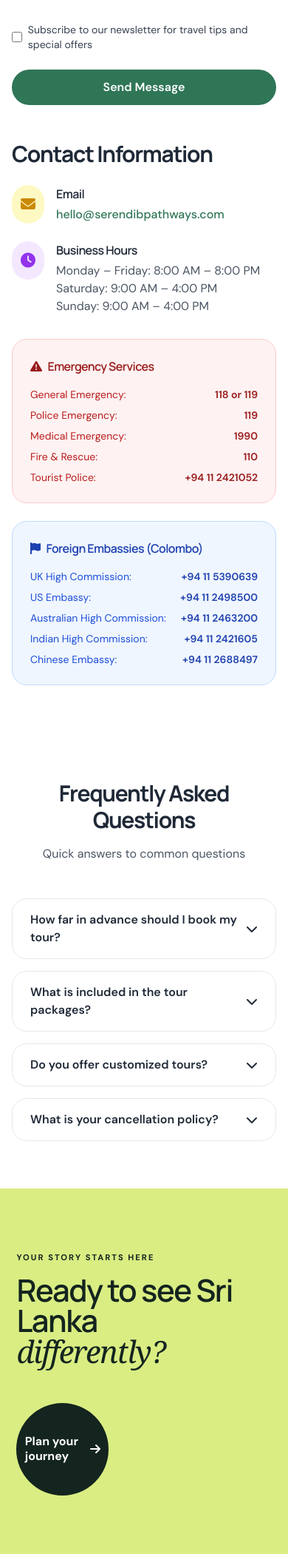
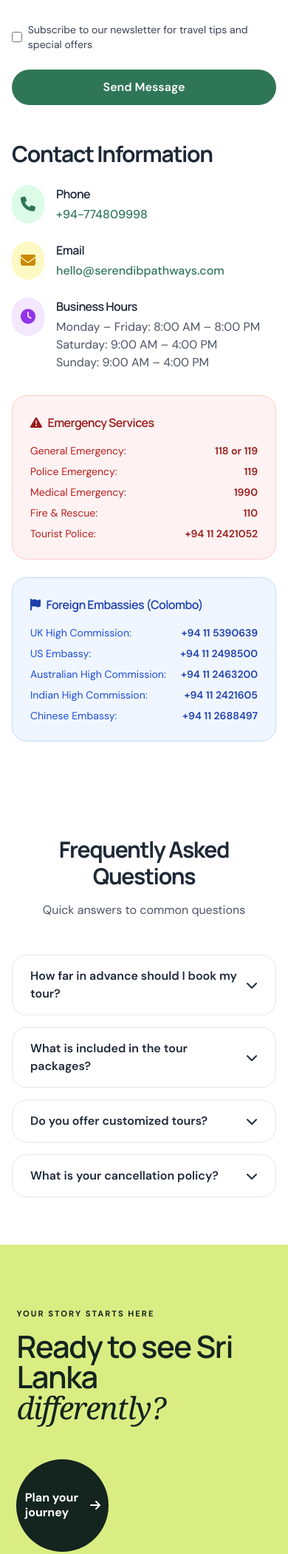
Before and after one commit to san31644-max/serendib-pathways, a PHP site: page /contact.php in a window 390 px wide. Shown: the part 1554-3654 px from the top of the page at 74% size. Run offline with PHP 8.4, Linux system fonts and the light colour scheme; some libraries are stand-ins or nearby versions.

Commit message:
Update contact phone number

```diff
--- a/contact.php
+++ b/contact.php
@@ -357,6 +357,15 @@ include 'includes/header.php';
 
                     <div class="space-y-6">
                         <div class="flex items-start space-x-4">
+                            <div class="bg-green-100 p-3 rounded-full">
+                                <i class="fas fa-phone text-green-600 text-xl"></i>
+                            </div>
+                            <div>
+                                <h3 class="font-semibold text-gray-800 mb-1">Phone</h3>
+                                <p><a class="text-green-700 hover:text-green-800 font-medium" href="tel:+94774809998">+94-774809998</a></p>
+                            </div>
+                        </div>
+                        <div class="flex items-start space-x-4">
                             <div class="bg-yellow-100 p-3 rounded-full">
                                 <i class="fas fa-envelope text-yellow-600 text-xl"></i>
                             </div>
--- a/includes/footer.php
+++ b/includes/footer.php
@@ -1,5 +1,5 @@
 </main><section class="prefooter"><div><span class="eyebrow">YOUR STORY STARTS HERE</span><h2>Ready to see Sri Lanka<br><em>differently?</em></h2></div><a href="contact.php" class="circle-link" aria-label="Plan your journey"><span>Plan your<br>journey</span><i class="fa-solid fa-arrow-right"></i></a></section>
-<footer class="site-footer"><div class="footer-grid"><div><a class="brand brand-light" href="index.php"><span class="brand-scene footer-scene"><img src="assets/serendib-pathways-transparent.png" alt=""></span><span class="brand-name footer-brand-name"><strong>Serendib</strong><small>Pathways</small></span></a><p>Rare places. Real people.<br>Remarkable Sri Lanka.</p></div><div><h3>Explore</h3><a href="destinations.php">Destinations</a><a href="packages.php">Journeys</a><a href="activities.php">Experiences</a><a href="about.php">Our story</a><a href="photo-credits.php">Photo credits</a></div><div><h3>Connect</h3><a href="mailto:hello@serendibpathways.com">hello@serendibpathways.com</a><a href="tel:+94771234567">+94 77 123 4567</a></div></div><div class="footer-bottom"><span>© <?= date('Y') ?> Serendib Pathways. All rights reserved.</span><span>Made with care in Sri Lanka</span></div></footer>
+<footer class="site-footer"><div class="footer-grid"><div><a class="brand brand-light" href="index.php"><span class="brand-scene footer-scene"><img src="assets/serendib-pathways-transparent.png" alt=""></span><span class="brand-name footer-brand-name"><strong>Serendib</strong><small>Pathways</small></span></a><p>Rare places. Real people.<br>Remarkable Sri Lanka.</p></div><div><h3>Explore</h3><a href="destinations.php">Destinations</a><a href="packages.php">Journeys</a><a href="activities.php">Experiences</a><a href="about.php">Our story</a><a href="photo-credits.php">Photo credits</a></div><div><h3>Connect</h3><a href="mailto:hello@serendibpathways.com">hello@serendibpathways.com</a><a href="tel:+94774809998">+94-774809998</a></div></div><div class="footer-bottom"><span>© <?= date('Y') ?> Serendib Pathways. All rights reserved.</span><span>Made with care in Sri Lanka</span></div></footer>
 <button class="ai-chat-toggle" id="ai-chat-toggle" type="button" aria-label="Open AI travel assistant" aria-expanded="false" aria-controls="ai-chat-panel"><i class="fa-solid fa-comment-dots"></i></button>
 <link href="assets/css/human-chat.css?v=1" rel="stylesheet">
 <section class="ai-chat-panel" id="ai-chat-panel" aria-label="AI travel assistant" aria-hidden="true">
```
